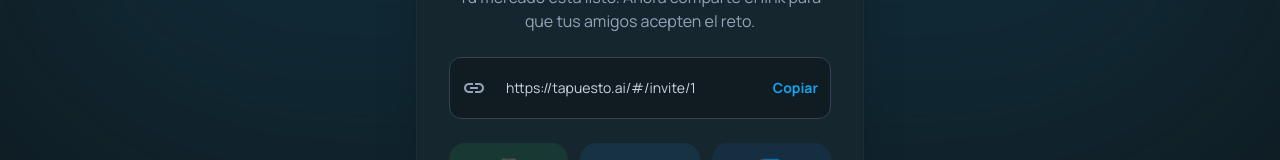
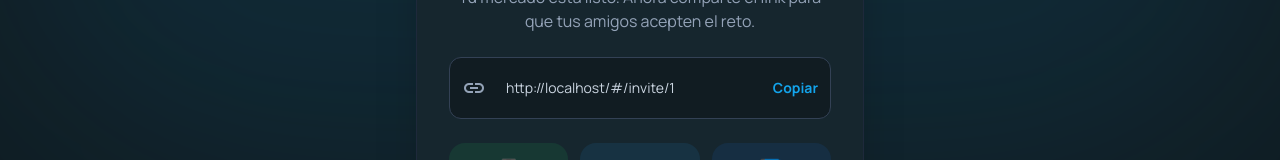
Before and after one commit to davidestrada1/tapuesto.ai, a React (Vite) app: page /#/share/1 in a window 1280 px wide. Shown: the part 339-499 px from the top of the page. Built offline with nearby package versions, Linux system fonts and the light colour scheme; no server answers.

Commit message:
Update share URL and add user guide for GitHub Pages deployment

```diff
--- a/pages/ShareMarketPage.tsx
+++ b/pages/ShareMarketPage.tsx
@@ -3,7 +3,8 @@
 
 const ShareMarketPage = () => {
     const { id } = useParams();
-    const shareUrl = `https://tapuesto.ai/#/invite/${id}`;
+    const baseUrl = window.location.origin + window.location.pathname;
+    const shareUrl = `${baseUrl}#/invite/${id}`;
     const shareText = "¡Te he retado en tapuesto.ai! ¿Crees que puedes ganarme? Entra aquí:";
 
     const copyToClipboard = () => {
@@ -13,7 +14,7 @@
 
     return (
         <div className="min-h-screen bg-background-light dark:bg-background-dark flex flex-col items-center justify-center p-6 relative overflow-hidden">
-             <div className="absolute top-0 left-1/2 -translate-x-1/2 w-full h-[500px] bg-primary/10 blur-[120px] rounded-full pointer-events-none"></div>
+            <div className="absolute top-0 left-1/2 -translate-x-1/2 w-full h-[500px] bg-primary/10 blur-[120px] rounded-full pointer-events-none"></div>
 
             <div className="relative z-10 max-w-md w-full bg-white dark:bg-surface-dark border border-slate-200 dark:border-slate-800 rounded-2xl p-8 shadow-2xl text-center space-y-6">
                 <div className="size-20 bg-green-500/10 rounded-full flex items-center justify-center mx-auto mb-2 animate-bounce">
```
Also changed, not shown: 1 other file (tests, documents, lock files or other folders).
